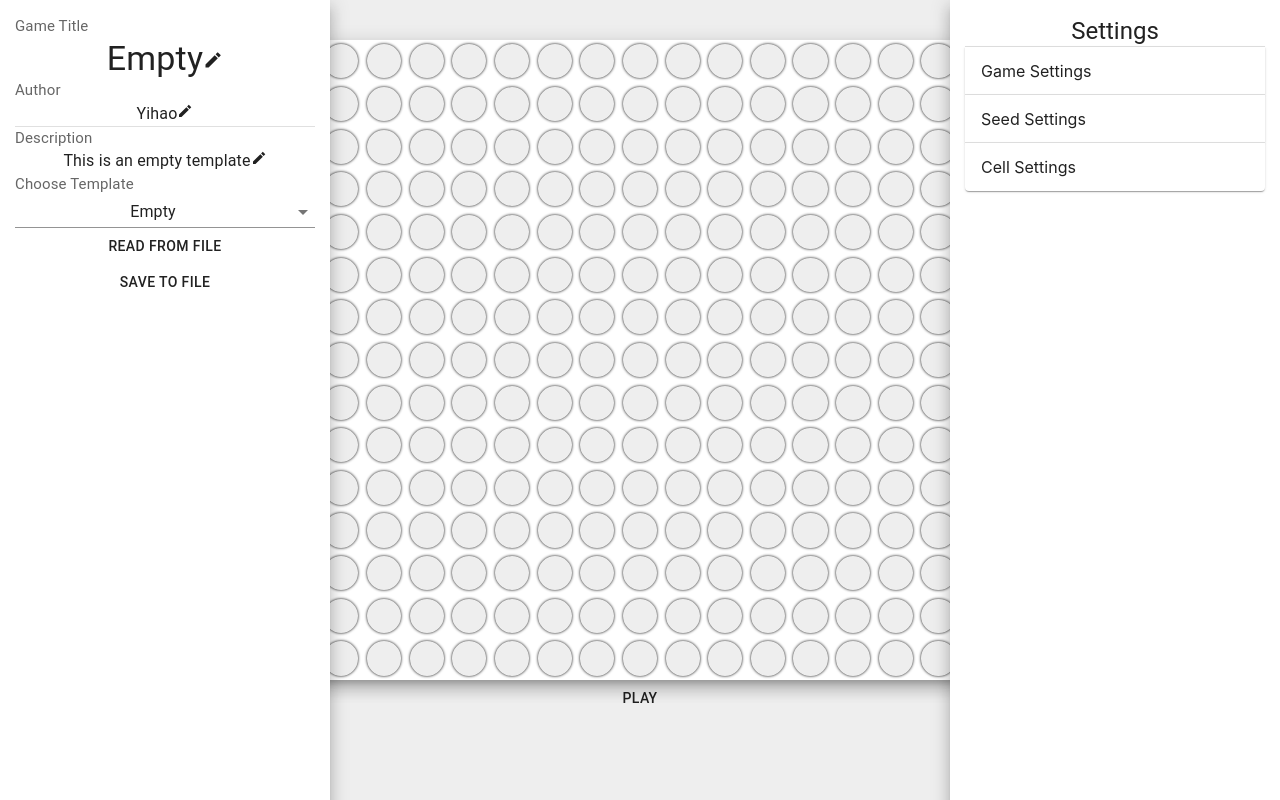
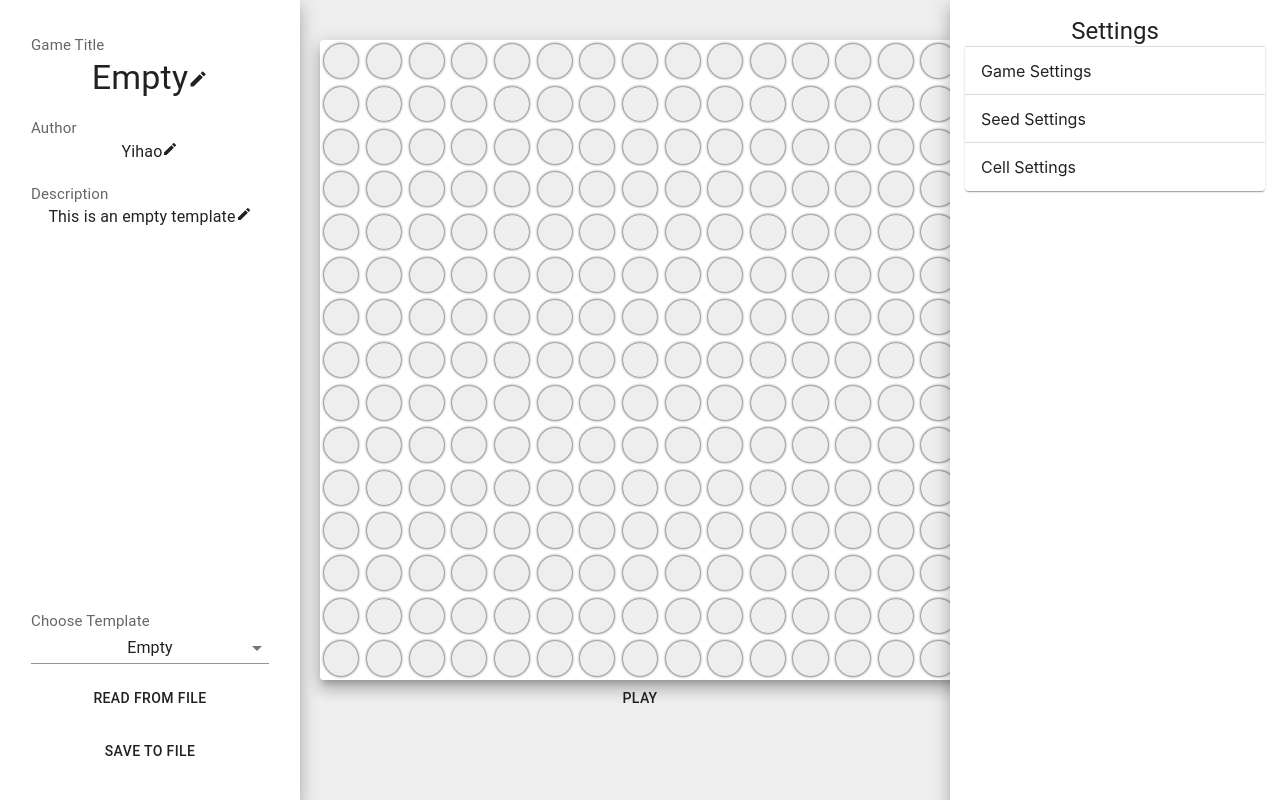
Before and after one commit to y1hao/ColorfulLife, a React (Create React App) app in the folder life/: page / in a window 1280 px wide. Built offline with nearby package versions, Linux system fonts and the light colour scheme.

Commit message:
Add styles to the left panel

```diff
--- a/life/src/Components/InputTitle.tsx
+++ b/life/src/Components/InputTitle.tsx
@@ -11,7 +11,8 @@ const useStyles = makeStyles({
     root: {
         textAlign: "start",
         color: "#666666",
-        fontSize: "15px"
+        fontSize: "15px",
+        marginTop: 3
     }
 })
 
--- a/life/src/Components/LeftPanel.tsx
+++ b/life/src/Components/LeftPanel.tsx
@@ -1,5 +1,5 @@
 import React, { useState } from 'react';
-import { Drawer, Button, makeStyles, Typography, Modal, Dialog, DialogTitle, DialogContent, DialogContentText, TextField, DialogActions, Divider, Select, MenuItem, Input } from '@material-ui/core';
+import { Drawer, Button, makeStyles, Typography, Modal, Dialog, DialogTitle, DialogContent, DialogContentText, TextField, DialogActions, Divider, Select, MenuItem, Input, List, ListItem } from '@material-ui/core';
 import { CreateSharp } from '@material-ui/icons';
 import InputTitle from './InputTitle';
 import { IGame } from '../Common/Interfaces';
@@ -28,7 +28,7 @@ const inputDialog = (
     defaultValue: string,
     setIsOpen: (value: boolean) => void,
     setValue: (value: string) => void
-) =>  <Dialog open={isOpen}>
+) => <Dialog open={isOpen}>
         <DialogTitle>{heading}</DialogTitle>
         <DialogContent>
             <TextField
@@ -54,9 +54,22 @@ const inputDialog = (
 export default function LeftPanel(props: IProps) {
     const classes = makeStyles({
         drawerPaper: {
+            boxSizing: "border-box",
             width: props.panelWidth,
             padding: 15,
-            border: 'none'
+            height: "100vh",
+            border: 'none',
+            display: "flex",
+            flexDirection: "column",
+            justifyContent: "space-between"
+        },
+        listItem: {
+            width: "100%"
+        },
+        centered: {
+            display: "block",
+            textAlign: "center",
+            margin: "auto"
         }
     })();
 
@@ -68,13 +81,16 @@ export default function LeftPanel(props: IProps) {
     return <Drawer
         variant="persistent"
         open={props.isPanelOpen}
-            classes={{paper: classes.drawerPaper}}
-            PaperProps={{elevation: 10}}
+        classes={{ paper: classes.drawerPaper }}
+        PaperProps={{ elevation: 10 }}
     >
+        <List>
+            <ListItem>
+                <div className={classes.listItem}>
                     <InputTitle>Game Title</InputTitle>
-        <Typography variant="h4">
+                    <Typography variant="h4" className={classes.centered}>
                         {props.name}
-            <CreateSharp fontSize="small" onClick={() => setIsNameDialogOpen(true)}/>
+                        <CreateSharp fontSize="small" onClick={() => setIsNameDialogOpen(true)} />
                     </Typography>
                     {
                         inputDialog(
@@ -85,10 +101,14 @@ export default function LeftPanel(props: IProps) {
                             setIsNameDialogOpen,
                             props.setName)
                     }
+                </div>
+            </ListItem>
+            <ListItem>
+                <div className={classes.listItem}>
                     <InputTitle>Author</InputTitle>
-        <Typography variant="body1">
+                    <Typography variant="body1" className={classes.centered}>
                         {props.author}
-            <CreateSharp fontSize="inherit" onClick={() => setIsAuthorDialogOpen(true)}/>
+                        <CreateSharp fontSize="inherit" onClick={() => setIsAuthorDialogOpen(true)} />
                     </Typography>
                     {
                         inputDialog(
@@ -99,11 +119,14 @@ export default function LeftPanel(props: IProps) {
                             setIsAuthorDialogOpen,
                             props.setAuthor)
                     }
-        <Divider />
+                </div>
+            </ListItem>
+            <ListItem>
+                <div className={classes.listItem}>
                     <InputTitle>Description</InputTitle>
-        <Typography variant="body1">
+                    <Typography variant="body1" className={classes.centered}>
                         {props.description}
-            <CreateSharp fontSize="inherit" onClick={() => setIsDescriptionDialogOpen(true)}/>
+                        <CreateSharp fontSize="inherit" onClick={() => setIsDescriptionDialogOpen(true)} />
                     </Typography>
                     {
                         inputDialog(
@@ -114,9 +137,15 @@ export default function LeftPanel(props: IProps) {
                             setIsDescriptionDialogOpen,
                             props.setDescription)
                     }
-
+                </div>
+            </ListItem>
+        </List>
+        <List>
+            <ListItem>
+                <div className={classes.listItem}>
                     <InputTitle>Choose Template</InputTitle>
                     <Select
+                        className={classes.centered}
                         value={props.template.name}
                         onChange={(e) => {
                             const template = Templates.find(t => t.name === e.target.value as string)
@@ -129,11 +158,15 @@ export default function LeftPanel(props: IProps) {
                             </MenuItem>)
                         }
                     </Select>
+                </div>
+            </ListItem>
+            <ListItem>
                 <Button
+                    className={classes.centered}
                     component="label"
                 >
                     Read from file
-            <input type="file" accept="application/json" style={{display: "none"}} onChange={(e) => {
+            <input type="file" accept="application/json" style={{ display: "none" }} onChange={(e) => {
                         const files = e.target.files
                         const file = files ? files[0] : null
                         if (file) {
@@ -143,11 +176,14 @@ export default function LeftPanel(props: IProps) {
                             }
                             reader.readAsText(file, "utf-8")
                         }
-            }}/>
+                    }} />
                 </Button>
-
-        <Button onClick={props.saveFile}>
+            </ListItem>
+            <ListItem>
+                <Button onClick={props.saveFile} className={classes.centered}>
                     Save to file
                 </Button>
+            </ListItem>
+        </List>
     </Drawer>
 }
--- a/life/src/Components/RightPanel.tsx
+++ b/life/src/Components/RightPanel.tsx
@@ -36,6 +36,7 @@ interface IProps {
 export default function RightPanel(props: IProps) {
     const classes = makeStyles({
         drawerPaper: {
+            borderSizing: "border-box",
             width: props.panelWidth,
             padding: 15,
             border: 'none'
```
Lines whose indentation alone changed are shown as unchanged.
